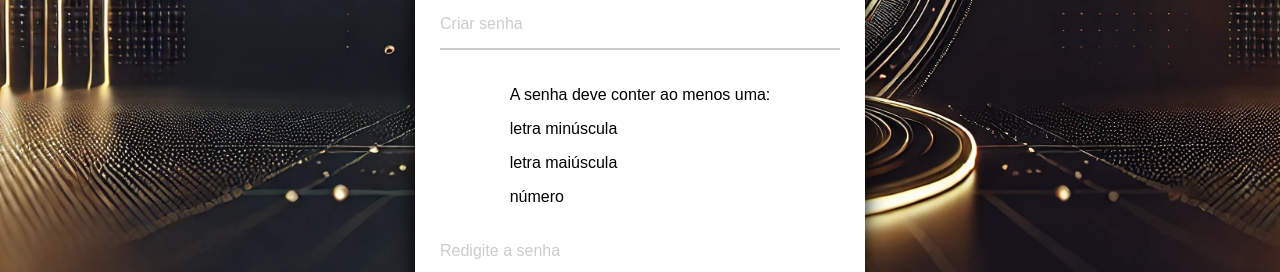
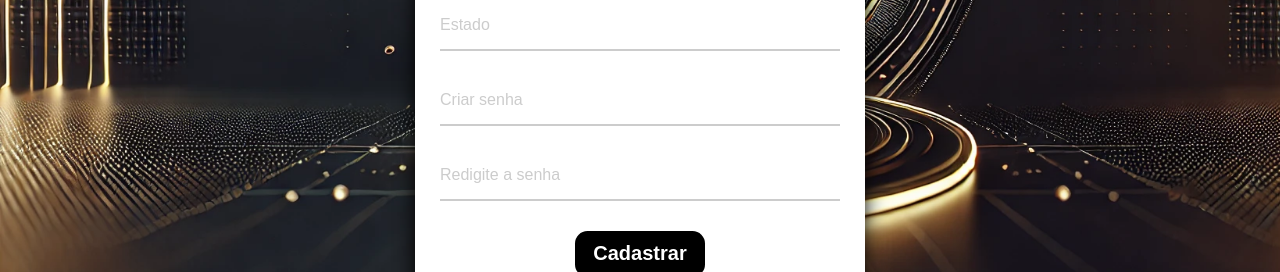
Before and after one commit to arthurdasilvaleal/Acompanhamento_Juridico, a React (Vite) app: page /cadastro in a window 1280 px wide. Shown: the part 463-735 px from the top of the page. Built offline with nearby package versions, Linux system fonts and the light colour scheme.

Commit message:
Finalizado a tela de cadastro

```diff
--- a/package.json
+++ b/package.json
@@ -14,6 +14,7 @@
     "animate.css": "^4.1.1",
     "react": "^19.0.0",
     "react-dom": "^19.0.0",
+    "react-responsive": "^10.0.1",
     "react-router-dom": "^7.2.0",
     "styled-components": "^6.1.15"
   },
--- a/src/Containers/Tela_Cadastro/index.jsx
+++ b/src/Containers/Tela_Cadastro/index.jsx
@@ -1,7 +1,8 @@
-import { useState } from "react";
+import { useState } from "react"
 import { Link } from 'react-router-dom'
 import { H_align, Container, Inputs_box, Header } from './style.jsx'
-import { InputMask } from "@react-input/mask";
+import { InputMask } from "@react-input/mask"
+import { useMediaQuery } from "react-responsive"
 
 export default function Cadastro(){
     const [cep, set_Cep] = useState("")
@@ -11,24 +12,8 @@ export default function Cadastro(){
     const [email, set_Email] = useState("")
     const [password, set_Password] = useState("")
     const [retype, set_Retype] = useState("")
-    const PassCreate = /^(?=.*[a-z])(?=.*[A-Z])(?=.*[0-9])[a-zA-Z0-9]{6,15}$/.test(password);
-    /*
-        1️⃣ ^ → Início da string.
-        2️⃣ (?=.*[a-z]) → Pelo menos uma letra minúscula.
-        3️⃣ (?=.*[A-Z]) → Pelo menos uma letra maiúscula.
-        4️⃣ (?=.*[0-9]) → Pelo menos um número.
-        5️⃣ [a-zA-Z0-9]{6,15} → Apenas letras e números, com 6 a 15 caracteres.
-        6️⃣ $ → Fim da string.
-
-        A função .test(password) retorna um booleano:
-
-        true → Se a senha estiver dentro dos critérios.
-        false → Se não atender aos requisitos.
-    */
     const PassEqual = password === retype || retype === "";
-
     const buscarCep = async (cep) => {
-
         try{
             const response = await fetch(`https://viacep.com.br/ws/${cep}/json/`)
             const data = await response.json()
@@ -121,22 +106,20 @@ export default function Cadastro(){
                     <div className={`input-container ${password.length > 0 ? "has-text" : ""}`}>
                         <input type="password" className="input" id="first-pass" required
                             pattern='^(?=.*[a-z])(?=.*[A-Z])(?=.*[0-9])[a-zA-Z0-9]{6,15}$'
-                            onChange={(e) => set_Password(e.target.value)}/>
+                            onChange={(e) => set_Password(e.target.value)}
+                            onInvalid={(e) => e.target.setCustomValidity("A senha deve conter ao menos:\nUma letra maiúscula;\nUma minúscula;\nUm número.")}
+                            onInput={(e) => e.target.setCustomValidity("")}/>
                         <label htmlFor="input" className="label">Criar senha</label>
                         <div className="underline" />
                     </div>
                 </Inputs_box>
-                <div>
-                    <p>A senha deve conter ao menos uma:</p>
-                    <p>letra minúscula</p>
-                    <p>letra maiúscula</p>
-                    <p>número</p>
-                </div>
                 <Inputs_box>
                     <div className="input-container">
                         <input type="password" className="input" id="second-pass" required
                             onChange={(e) => {set_Retype(e.target.value)}}
-                            data-valido={PassEqual}/>
+                            data-valido={PassEqual} pattern={password}
+                            onInvalid={(e) => e.target.setCustomValidity("As senhas precisam ser iguais.")}
+                            onInput={(e) => e.target.setCustomValidity("")}/>
                         <label htmlFor="input" className="label" data-valido={PassEqual}>Redigite a senha</label>
                         <div className="underline" data-valido={PassEqual}/>
                     </div>
--- a/src/Containers/Tela_Cadastro/style.jsx
+++ b/src/Containers/Tela_Cadastro/style.jsx
@@ -5,6 +5,9 @@ export const H_align = styled.div`
     justify-content: center;
     align-items: center;
     height: 100vh;
+    @media (max-width: 768px) {
+      padding: 20px 0 20px;
+    }
 `
 
 export const Container = styled.form`
@@ -80,7 +83,7 @@ export const Header = styled.div`
       padding-left: 30px;
       @media (max-width: 768px) {
         padding-left: 5px;
-        font-size: 6vw;
+        font-size: 5.5vw;
       }
     }
 
--- a/style.css
+++ b/style.css
@@ -5,5 +5,4 @@ body{
     background-image: url("/src/Images/bg.png");
     background-repeat: no-repeat;
     background-size: cover;
-    height: 100vh;
 }
```
Also changed, not shown: 2 other files (tests, documents, lock files or other folders).
